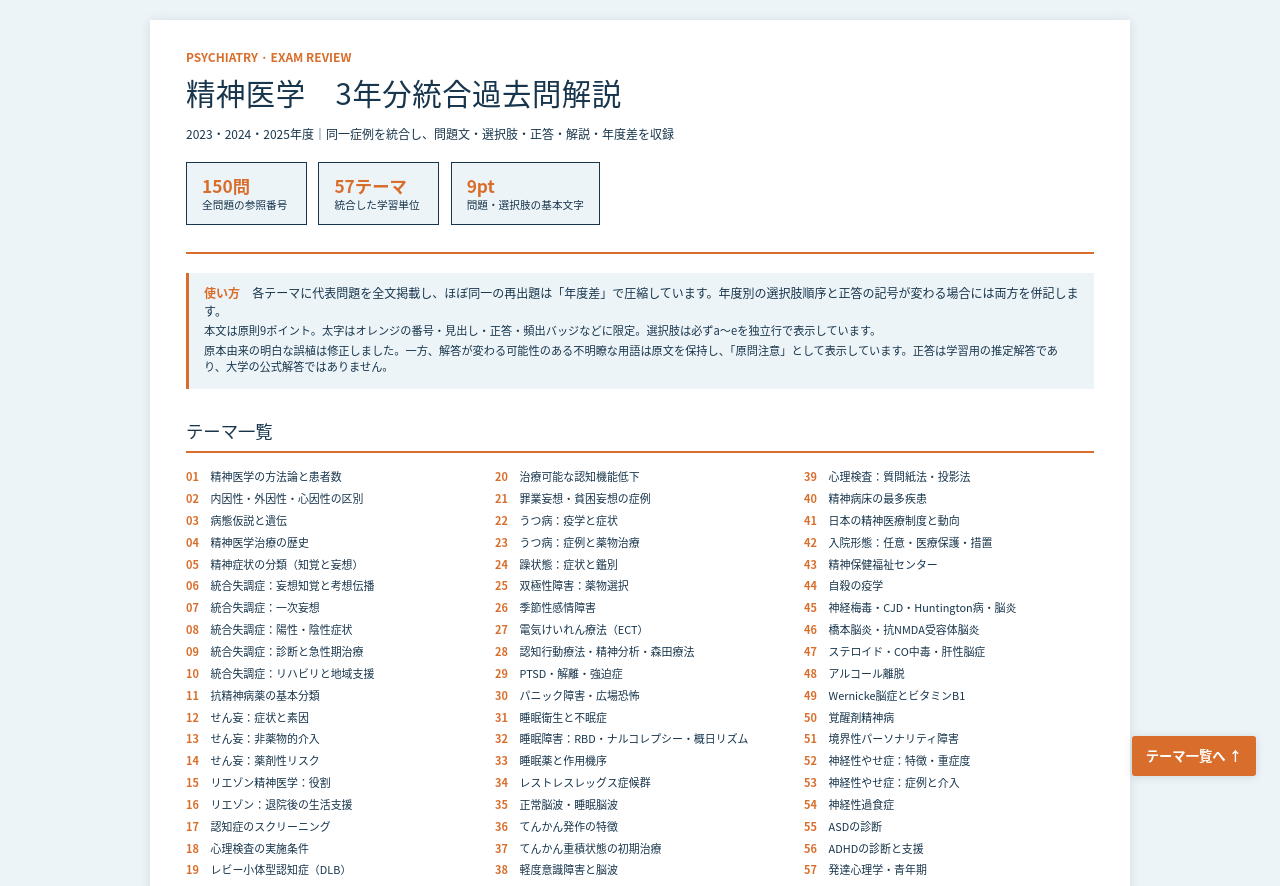
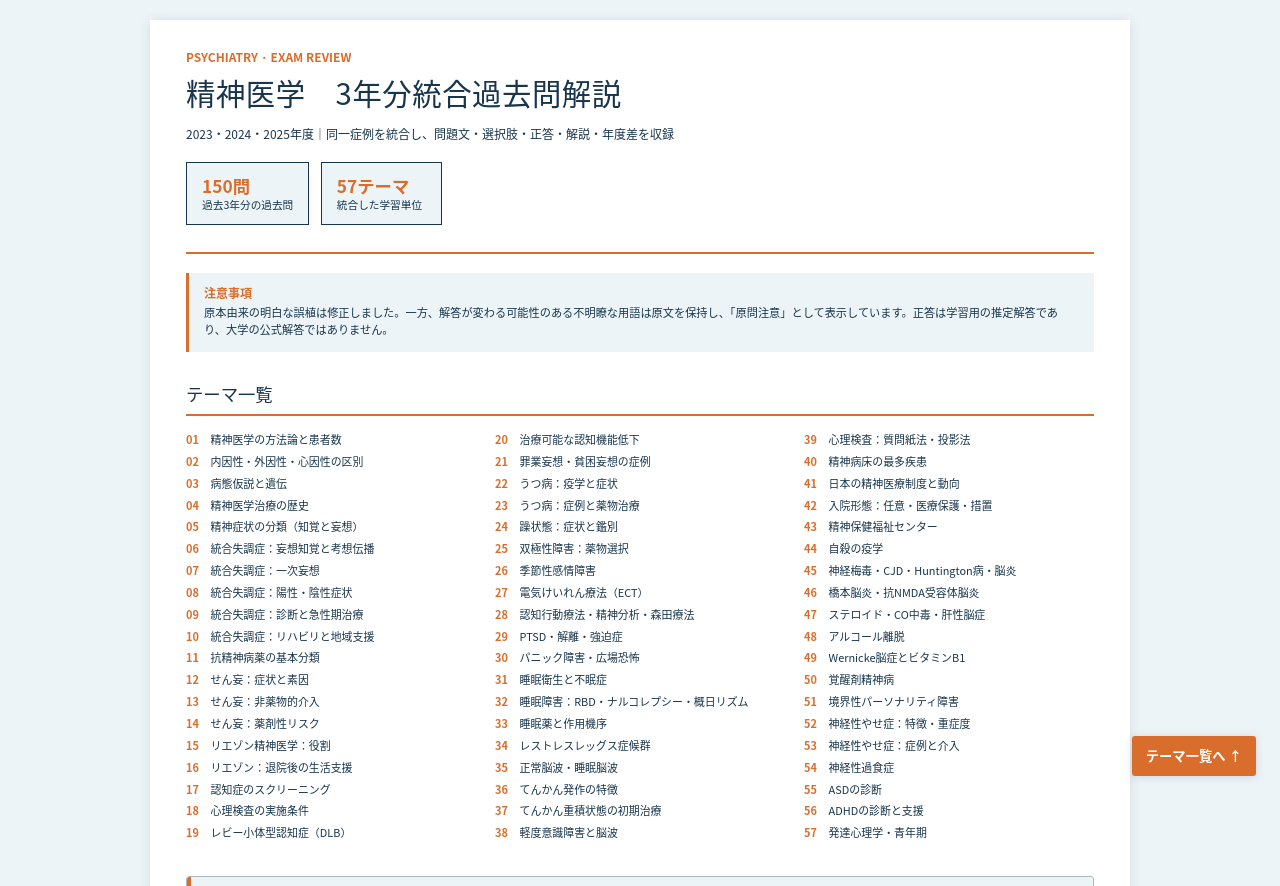
Before and after one commit to komainu99/medical-notes, a plain HTML site: page 精神医学_2023-2025_統合過去問解説_HTML版.html in a window 1280 px wide. Shown: the top 886 px of the page. Drawn offline with Linux system fonts and the light colour scheme.

Commit message:
【修正】軽微な修正

```diff
--- a/精神医学_2023-2025_統合過去問解説_HTML版.html
+++ b/精神医学_2023-2025_統合過去問解説_HTML版.html
@@ -490,21 +490,16 @@
     <div class="stats">
       <div class="stat">
         <div class="stat-number">150問</div>
-        <div class="stat-label">全問題の参照番号</div>
+        <div class="stat-label">過去3年分の過去問</div>
       </div>
       <div class="stat">
         <div class="stat-number">57テーマ</div>
         <div class="stat-label">統合した学習単位</div>
       </div>
-      <div class="stat">
-        <div class="stat-number">9pt</div>
-        <div class="stat-label">問題・選択肢の基本文字</div>
-      </div>
     </div>
   </div>
   <div class="instructions">
-    <p><span class="mark">使い方</span>　各テーマに代表問題を全文掲載し、ほぼ同一の再出題は「年度差」で圧縮しています。年度別の選択肢順序と正答の記号が変わる場合には両方を併記します。</p>
-    <p class="note">本文は原則9ポイント。太字はオレンジの番号・見出し・正答・頻出バッジなどに限定。選択肢は必ずa〜eを独立行で表示しています。</p>
+    <p><span class="mark">注意事項</span>
     <p class="note">原本由来の明白な誤植は修正しました。一方、解答が変わる可能性のある不明瞭な用語は原文を保持し、「原問注意」として表示しています。正答は学習用の推定解答であり、大学の公式解答ではありません。</p>
   </div>
   <h2 class="indexhead">テーマ一覧</h2>
```
